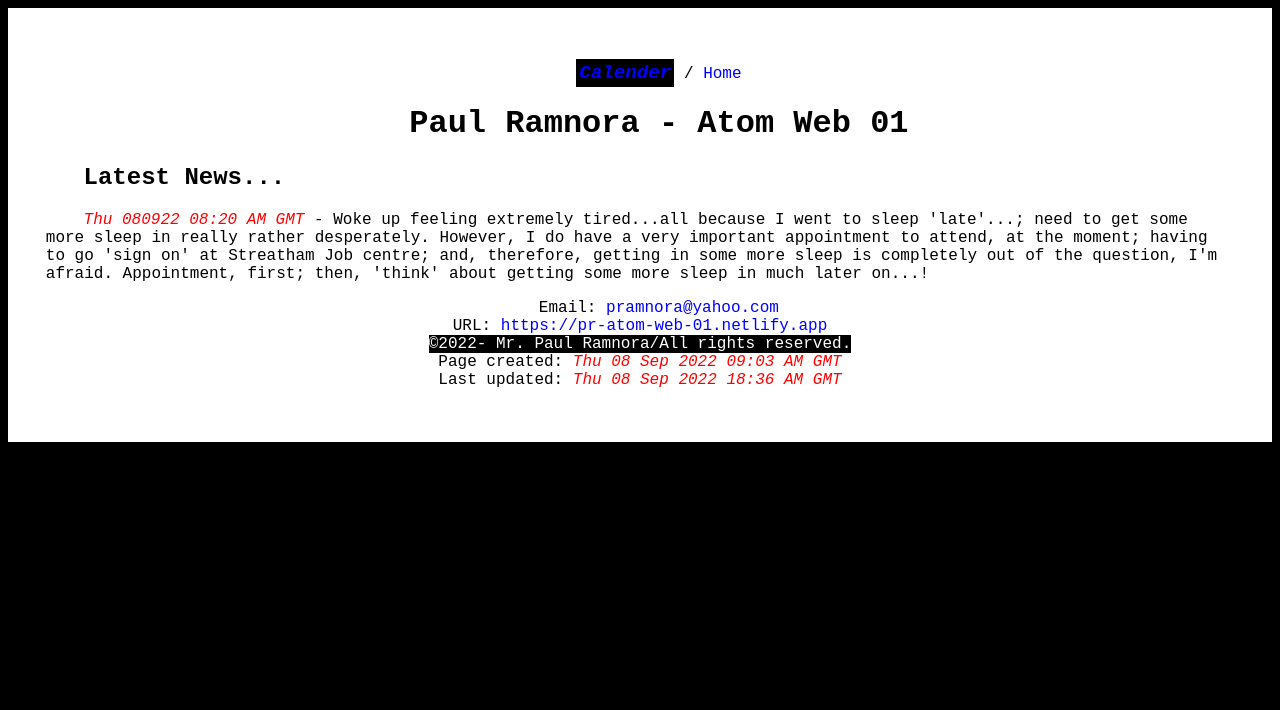
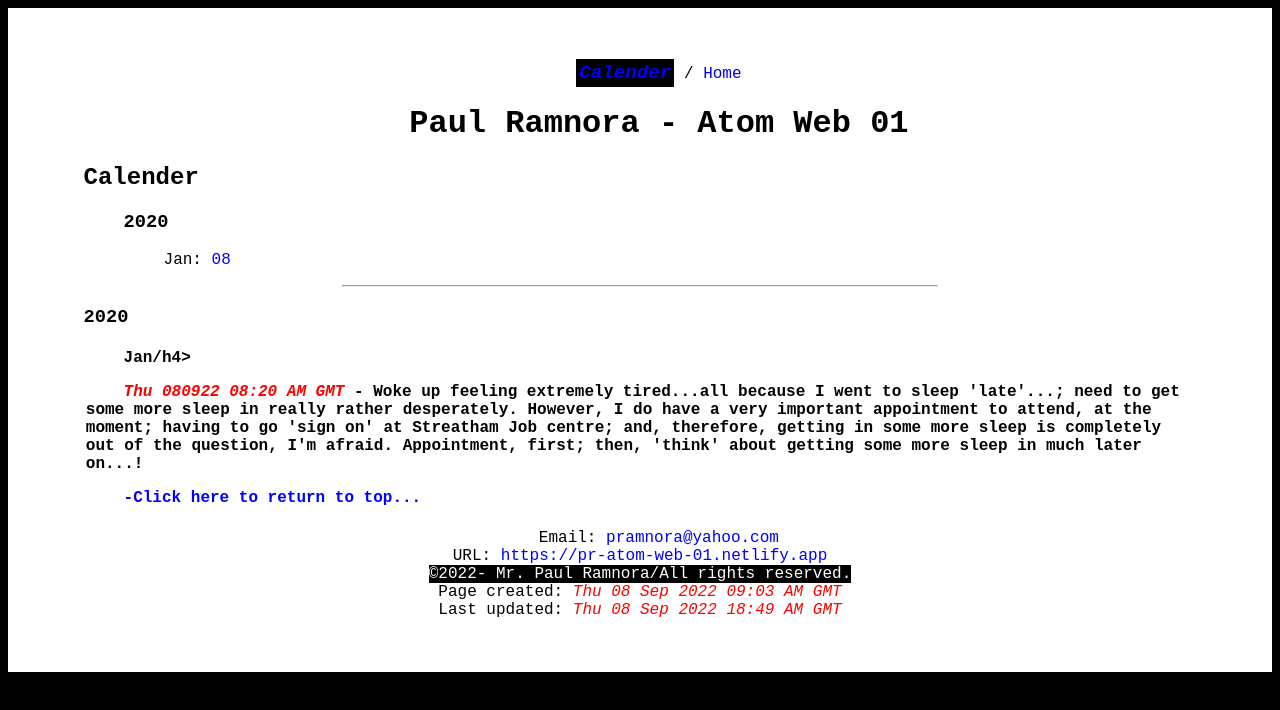
Before and after one commit to pramnora/atom, a plain HTML site: page webs/01/personal/calender.html in a window 1280 px wide. Drawn offline with Linux system fonts and the light colour scheme.

Commit message:
[personal/calender] Updated calender...addind some toc-table of contents/title headers/blockquotes/hr

```diff
--- a/webs/01/personal/calender.html
+++ b/webs/01/personal/calender.html
@@ -4,7 +4,7 @@
 
  <head>
   <meta charset="utf-8">
-  <title>Paul Ramnora Calender</title>
+  <title>Paul Ramnora - Calender</title>
   <link rel="stylesheet" type="text/css" href="../resources/css/css01.css"
  </head>
 
@@ -22,13 +22,49 @@
   </header>
 
   <main>
-   <h2>Latest News...</h2>
+
+   <a name="top"></a>
+
+   <h2>Calender</h2>
+
+   <blockquote>
+
+    <h3>2020</h3>
+
+    <blockquote>
+
+     <p>
+      Jan:
+      <a href="#080322">08</a>
+     </p>
+
+    </blockquote>
+
+   </blockquote>
+
+   <hr width="50%">
+
+   <h3>2020</h3>
+
+   <blockquote>
+
+    <h4>Jan/h4>
+
+    <a name="080322"></a>
+
     <p class="clsPara">
      <span class="clsDateTimeStamp">Thu 080922 08:20 AM GMT</span> - Woke up feeling extremely tired...all because I went to sleep 'late'...;
      need to get some more sleep in really rather desperately. However, I do have a very important appointment to attend, at the moment;
      having to go 'sign on' at Streatham Job centre; and, therefore, getting in some more sleep is completely out of the question, I'm afraid.
      Appointment, first; then, 'think' about getting some more sleep in much later on...!
     </p>
+
+    <p>
+     <a href="#top">-Click here to return to top...</a>
+    </p>
+
+   </blockquote>
+
   </main>
 
   <footer>
@@ -54,7 +90,7 @@
     <br>
     Last updated:
     <span class="clsDateTimeStamp">
-     Thu 08 Sep 2022 18:36 AM GMT
+     Thu 08 Sep 2022 18:49 AM GMT
     </span>
    </p>
   </footer>
```
Lines whose indentation alone changed are shown as unchanged.
